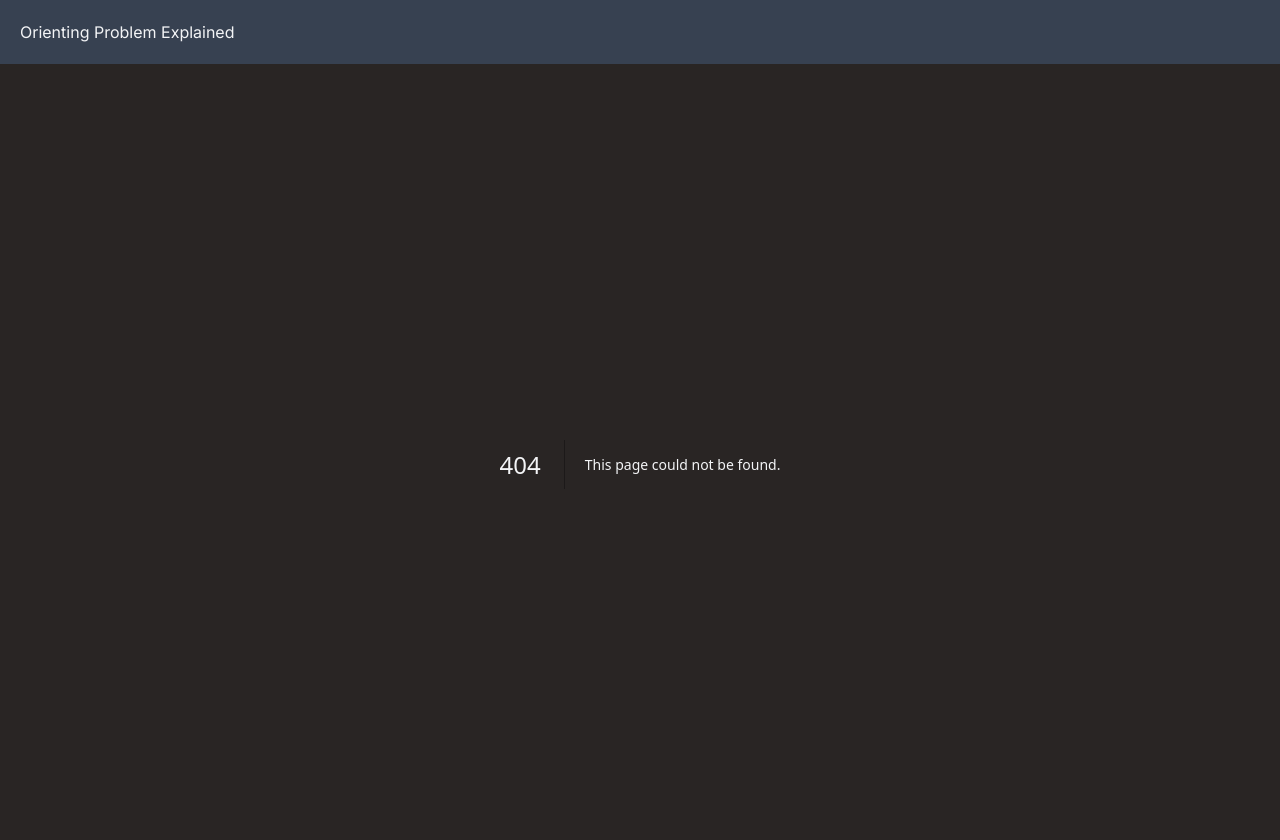
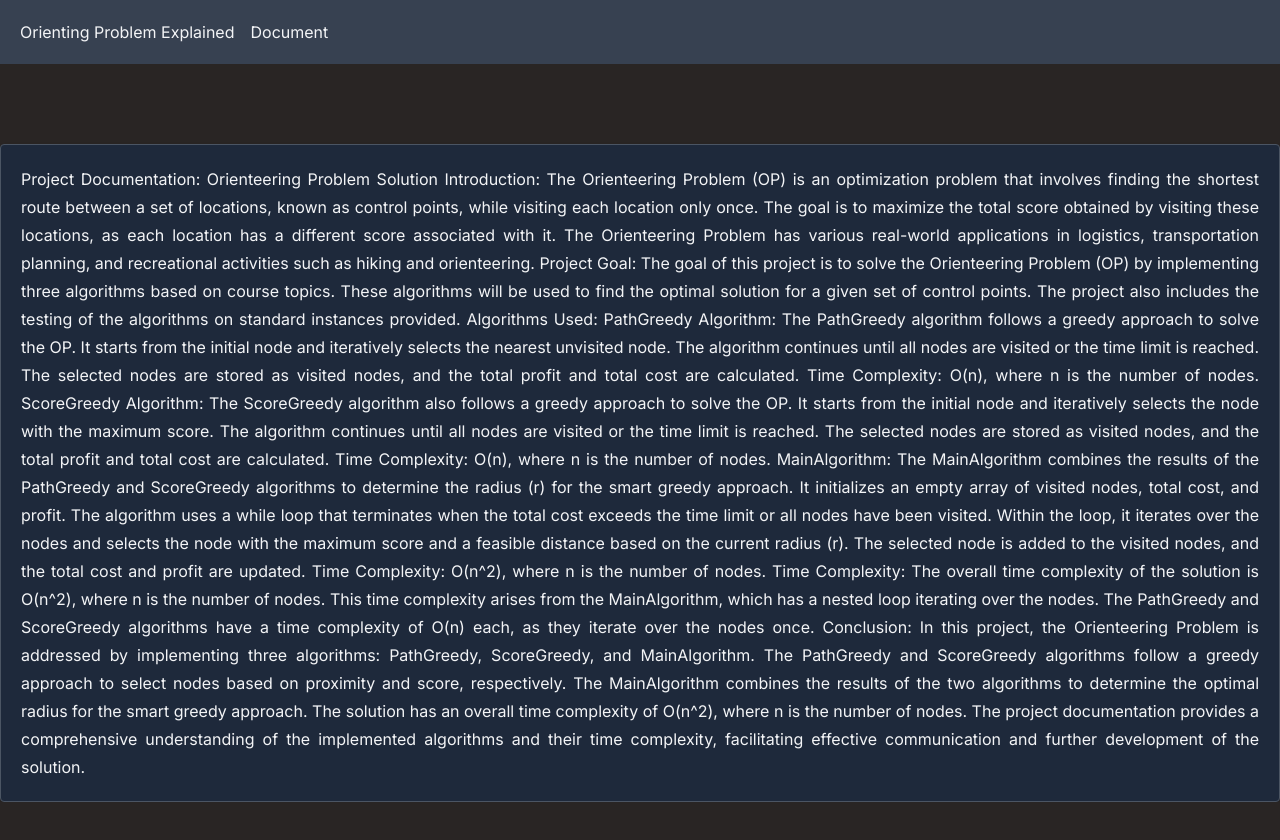
Before and after one commit to alimaktabi/algorithm-final, a Next.js app in the folder src/: page /document in a window 1280 px wide. Before the commit this address had no page. Shown: the top 840 px of the page. After the commit the page ends 802 px from the top, so only its background shows below. Built offline with nearby package versions, Linux system fonts and the light colour scheme.

Commit message:
fixed packages, added documentation

```diff
--- a/package.json
+++ /dev/null
@@ -1,5 +0,0 @@
-{
-  "dependencies": {
-    "chart.js": "^4.3.0"
-  }
-}
--- /dev/null
+++ b/src/app/document/page.tsx
@@ -0,0 +1,59 @@
+const DocumentPage = () => {
+  return (
+    <div className="mt-20 bg-slate-800 shadow rounded border border-gray-600 p-5">
+      <p className="leading-7 text-justify">
+        Project Documentation: Orienteering Problem Solution Introduction: The
+        Orienteering Problem (OP) is an optimization problem that involves
+        finding the shortest route between a set of locations, known as control
+        points, while visiting each location only once. The goal is to maximize
+        the total score obtained by visiting these locations, as each location
+        has a different score associated with it. The Orienteering Problem has
+        various real-world applications in logistics, transportation planning,
+        and recreational activities such as hiking and orienteering. Project
+        Goal: The goal of this project is to solve the Orienteering Problem (OP)
+        by implementing three algorithms based on course topics. These
+        algorithms will be used to find the optimal solution for a given set of
+        control points. The project also includes the testing of the algorithms
+        on standard instances provided. Algorithms Used: PathGreedy Algorithm:
+        The PathGreedy algorithm follows a greedy approach to solve the OP. It
+        starts from the initial node and iteratively selects the nearest
+        unvisited node. The algorithm continues until all nodes are visited or
+        the time limit is reached. The selected nodes are stored as visited
+        nodes, and the total profit and total cost are calculated. Time
+        Complexity: O(n), where n is the number of nodes. ScoreGreedy Algorithm:
+        The ScoreGreedy algorithm also follows a greedy approach to solve the
+        OP. It starts from the initial node and iteratively selects the node
+        with the maximum score. The algorithm continues until all nodes are
+        visited or the time limit is reached. The selected nodes are stored as
+        visited nodes, and the total profit and total cost are calculated. Time
+        Complexity: O(n), where n is the number of nodes. MainAlgorithm: The
+        MainAlgorithm combines the results of the PathGreedy and ScoreGreedy
+        algorithms to determine the radius (r) for the smart greedy approach. It
+        initializes an empty array of visited nodes, total cost, and profit. The
+        algorithm uses a while loop that terminates when the total cost exceeds
+        the time limit or all nodes have been visited. Within the loop, it
+        iterates over the nodes and selects the node with the maximum score and
+        a feasible distance based on the current radius (r). The selected node
+        is added to the visited nodes, and the total cost and profit are
+        updated. Time Complexity: O(n^2), where n is the number of nodes. Time
+        Complexity: The overall time complexity of the solution is O(n^2), where
+        n is the number of nodes. This time complexity arises from the
+        MainAlgorithm, which has a nested loop iterating over the nodes. The
+        PathGreedy and ScoreGreedy algorithms have a time complexity of O(n)
+        each, as they iterate over the nodes once. Conclusion: In this project,
+        the Orienteering Problem is addressed by implementing three algorithms:
+        PathGreedy, ScoreGreedy, and MainAlgorithm. The PathGreedy and
+        ScoreGreedy algorithms follow a greedy approach to select nodes based on
+        proximity and score, respectively. The MainAlgorithm combines the
+        results of the two algorithms to determine the optimal radius for the
+        smart greedy approach. The solution has an overall time complexity of
+        O(n^2), where n is the number of nodes. The project documentation
+        provides a comprehensive understanding of the implemented algorithms and
+        their time complexity, facilitating effective communication and further
+        development of the solution.
+      </p>
+    </div>
+  )
+}
+
+export default DocumentPage
--- a/src/app/header.tsx
+++ b/src/app/header.tsx
@@ -1,5 +1,12 @@
+import Link from "next/link"
+
 export default function Header() {
   return (
-    <header className="bg-gray-700 p-5">Orienting Problem Explained</header>
+    <header className="bg-gray-700 flex items-center p-5">
+      <span>Orienting Problem Explained</span>
+      <Link href="/document" className="ml-4">
+        Document
+      </Link>
+    </header>
   )
 }
--- a/src/package.json
+++ b/src/package.json
@@ -21,6 +21,7 @@
     "postcss": "8.4.24",
     "react": "18.2.0",
     "react-dom": "18.2.0",
+    "chart.js": "^4.3.0",
     "react-hook-form": "^7.45.1",
     "tailwindcss": "3.3.2",
     "typescript": "5.1.6"
```
Also changed, not shown: 1 other file (tests, documents, lock files or other folders).
